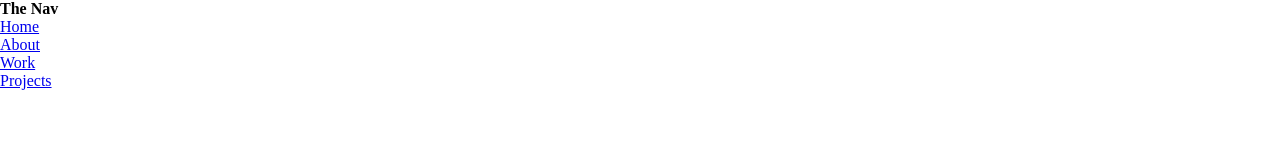
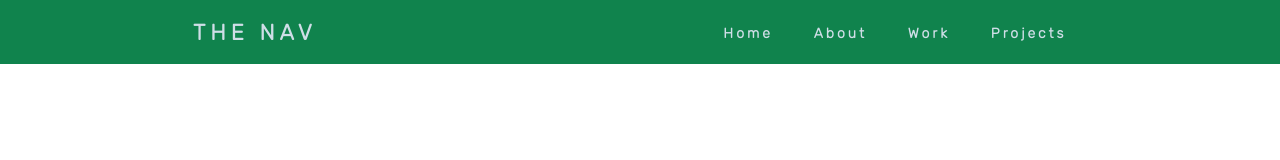
Before and after one commit to BonesTheGhost/ResponsiveNavBar, a plain HTML site: page index.html in a window 1280 px wide. Drawn offline with Linux system fonts and the light colour scheme.

Commit message:
[003-(0.0.2)]:: BASIC STYLE >> Added a Google Font. Changed Background color, formatted links, and removed bullet points.

```diff
--- a/index.html
+++ b/index.html
@@ -4,6 +4,9 @@
   <meta charset="UTF-8">
   <meta name="viewport" content="width=device-width, initial-scale=1.0">
   <title>Responsive Navbar</title>
+
+  <!--Google Fonts-->
+  <link href="https://fonts.googleapis.com/css2?family=Rubik:wght@300&display=swap" rel="stylesheet">
 
   <!--My Stylesheet-->
   <link rel="stylesheet" href="style.css">
@@ -15,7 +18,7 @@
   <div class="logo">
     <h4>The Nav</h4>
   </div>
-  <ul>
+  <ul class="nav-links">
     <li><a href="#">Home</a></li>
     <li><a href="#">About</a></li>
     <li><a href="#">Work</a></li>
--- a/style.css
+++ b/style.css
@@ -3,3 +3,53 @@
   padding: 0;
   box-sizing: border-box;
 }
+
+nav{
+  display: flex;
+  justify-content: space-around;
+  align-items: center;
+  min-height: 8vh;
+  font-family: 'Rubik', sans-serif;
+  background-color: #10834d;
+}
+
+.logo{
+  color: #cfdee7;
+  text-transform: uppercase;
+  letter-spacing: 5px;
+  font-size: 22px;
+}
+
+.nav-links{
+  display: flex;
+  width: 30%;
+  justify-content: space-around;
+}
+.nav-links li{
+  list-style: none;
+}
+.nav-links a{
+  color: #cfdee7;
+  text-decoration: none;
+  letter-spacing: 3px;
+  font-weight: bold;
+  font-size: 14px;
+}
+
+
+
+
+
+/*My palette:: #d62839 #16c172 #067bc2 #2c514c #cfdee7
+
+/*#067BC2 #84BCDA #ECC30B #F37748 #D56062*/
+/*#D7DEDC #CFCFCd #9A879D #7A3B69 #563440*/
+/*#696D7D #6F9283 #8D9F87 #CDC6A5 #F0DCCA*/
+/*#0A369D #4472CA #5E7CE2 #92B4F4 #CFDEE7*/
+/*#D62839 #BA324f #175676 #4BA3C3 #CCE6F4*/
+/*#638475 #90E39A #DDF093 #F6D0B1 #CE4760*/
+/*#4C5454 #FF715B #FFFFFF #1EA896 #523F38*/
+/*#2DE1FC #2AFC98 #09E85E #16C172 #214F4B*/
+/*#201E1F #FF4000 #FAAA8D #FEEFDD #50B2C0*/
+/*#BF4E30 #C6CCB2 #093824 #E5EAFA #78FECF*/
+/*#E3C0D3 #95818D #576066 #2C514C #122932*/
```
